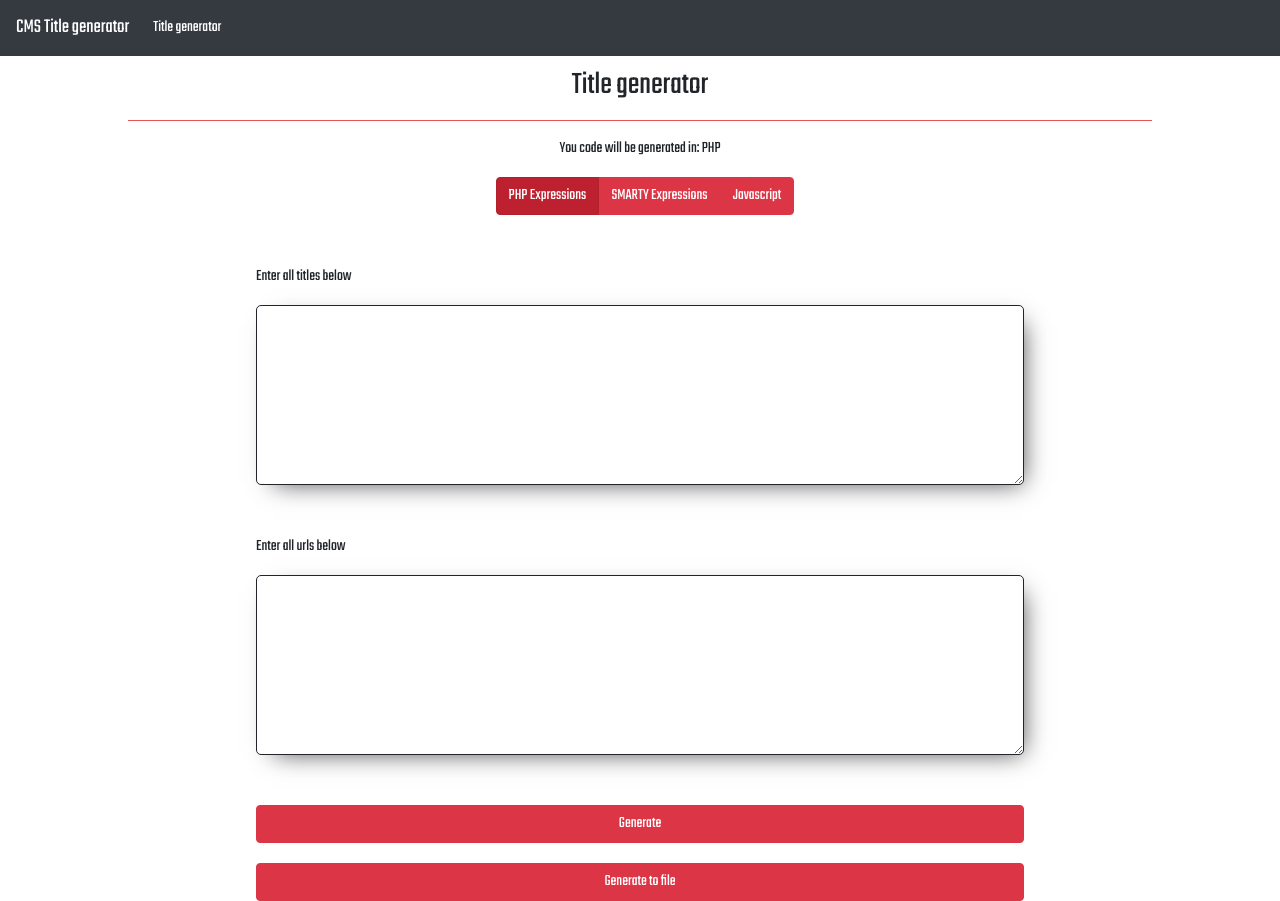
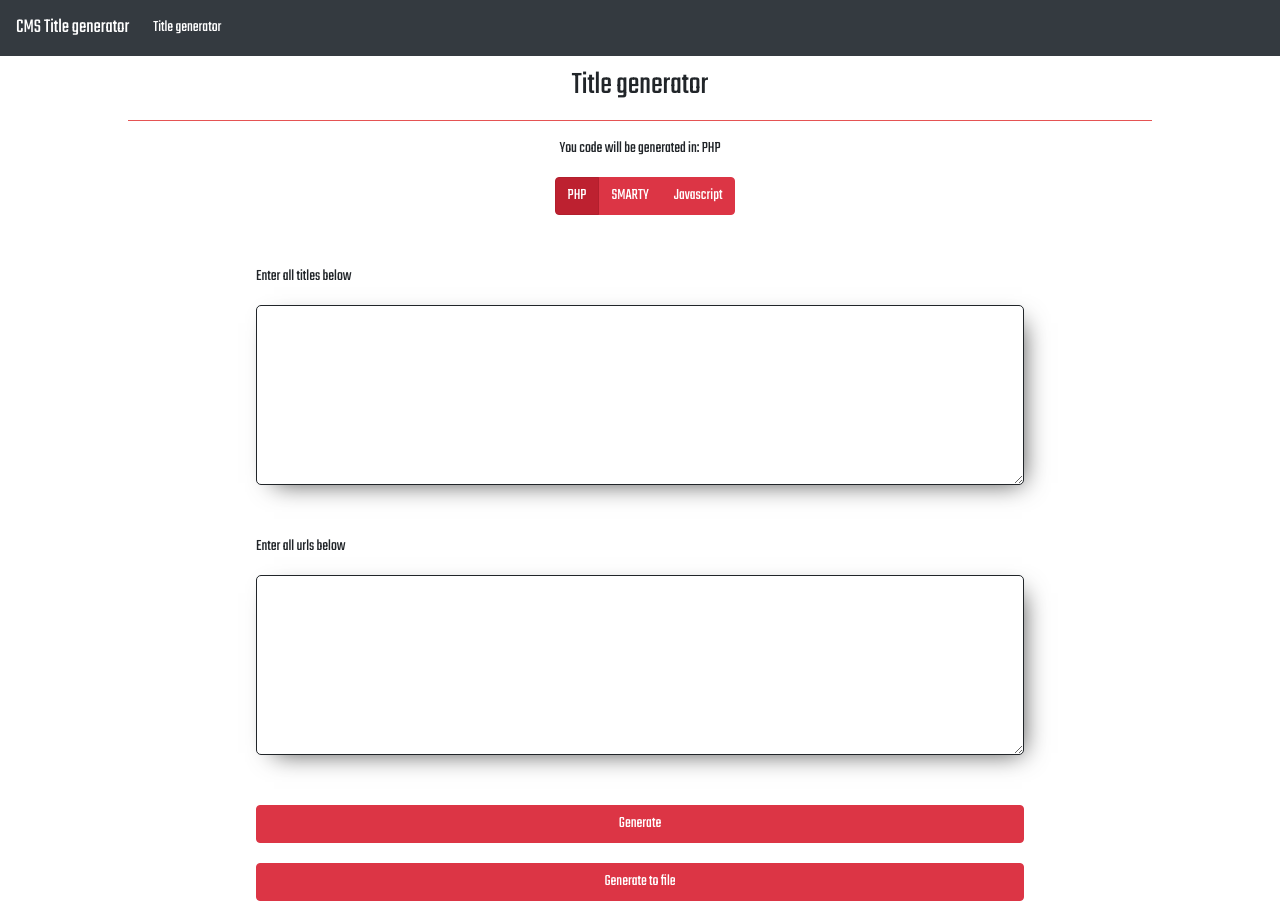
Before and after one commit to DevWichrowski/CMS-title-generator, a React (Create React App) app: page / in a window 1280 px wide. Built offline with nearby package versions, Linux system fonts and the light colour scheme.

Commit message:
Change field names

```diff
--- a/src/components/Dashboard/TitleGenerator/TitleGenerator.js
+++ b/src/components/Dashboard/TitleGenerator/TitleGenerator.js
@@ -178,10 +178,10 @@ class TitleGenerator extends Component {
 					<ButtonToolbar>
 						<ToggleButtonGroup type="radio" name="options" defaultValue={1}>
 							<ToggleButton value={1} variant="danger" onClick={() => this.handleLanduageMode('PHP')}>
-								PHP Expressions
+								PHP
 							</ToggleButton>
 							<ToggleButton value={2} variant="danger" onClick={() => this.handleLanduageMode('SMARTY')}>
-								SMARTY Expressions
+								SMARTY
 							</ToggleButton>
 							<ToggleButton
 								value={3}
```
